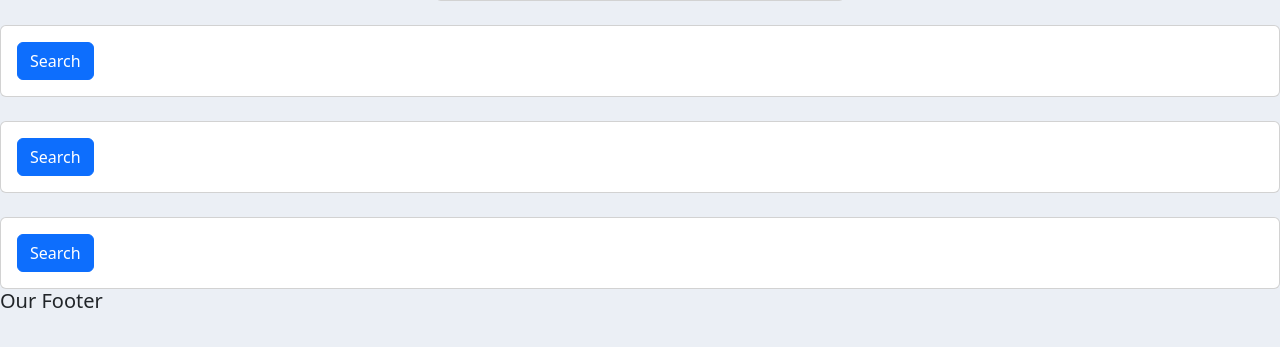
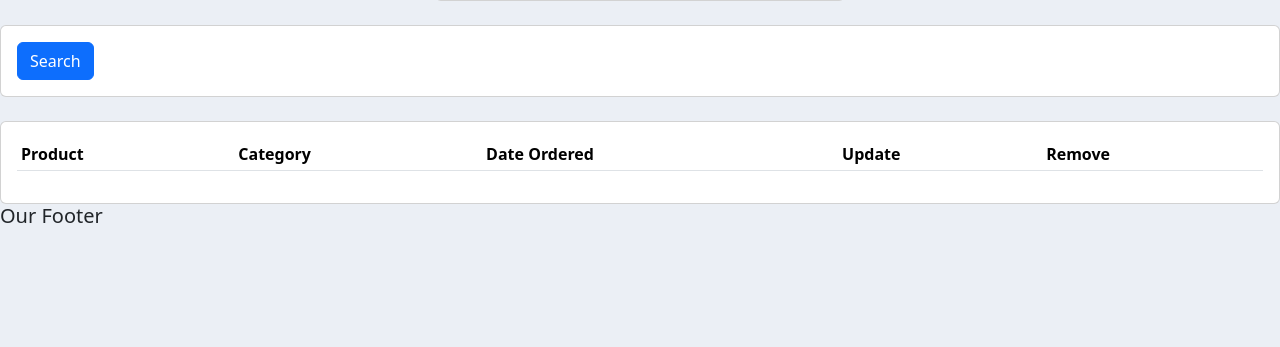
Before and after one commit to Roshanshres/crm, a Django app: page /customer/ in a window 1280 px wide. Shown: the part 267-614 px from the top of the page. Run offline with Django 4.2, Linux system fonts and the light colour scheme; lists and menus that the app fills with data are empty.

Commit message:
table created on customers.html

```diff
--- a/accounts/templates/accounts/customer.html
+++ b/accounts/templates/accounts/customer.html
@@ -45,30 +45,25 @@
 </div>
 
 <br>
-<div class="row">
-    <div class="col">
-        <div class="card card-body">
-            <form method="get">
-                <button class="btn btn-primary" type="submit">Search</button>
+<div class = "row">
+    <div class = "col-md">
+        <div class = "card card-body">
+            <table class="table table-sm">
+                <tr>
+                    <th> Product</th>
+                    <th> Category</th>
+                    <th> Date Ordered</th>
+                    <th> Update</th>
+                    <th> Remove</th>
 
-            </form>
+                </tr>
+            </table>
         </div>
-    </div>
-</div>
-
-<br>
-<div class="row">
-    <div class="col">
-        <div class ="card card-body">
-            <form method="get">
-                <button class="btn btn-primary" type="submit">Search</button>
-            </form>
-        </div>
-
     </div>
 </div>
 
 
 
 
+
 {% endblock %}
```
